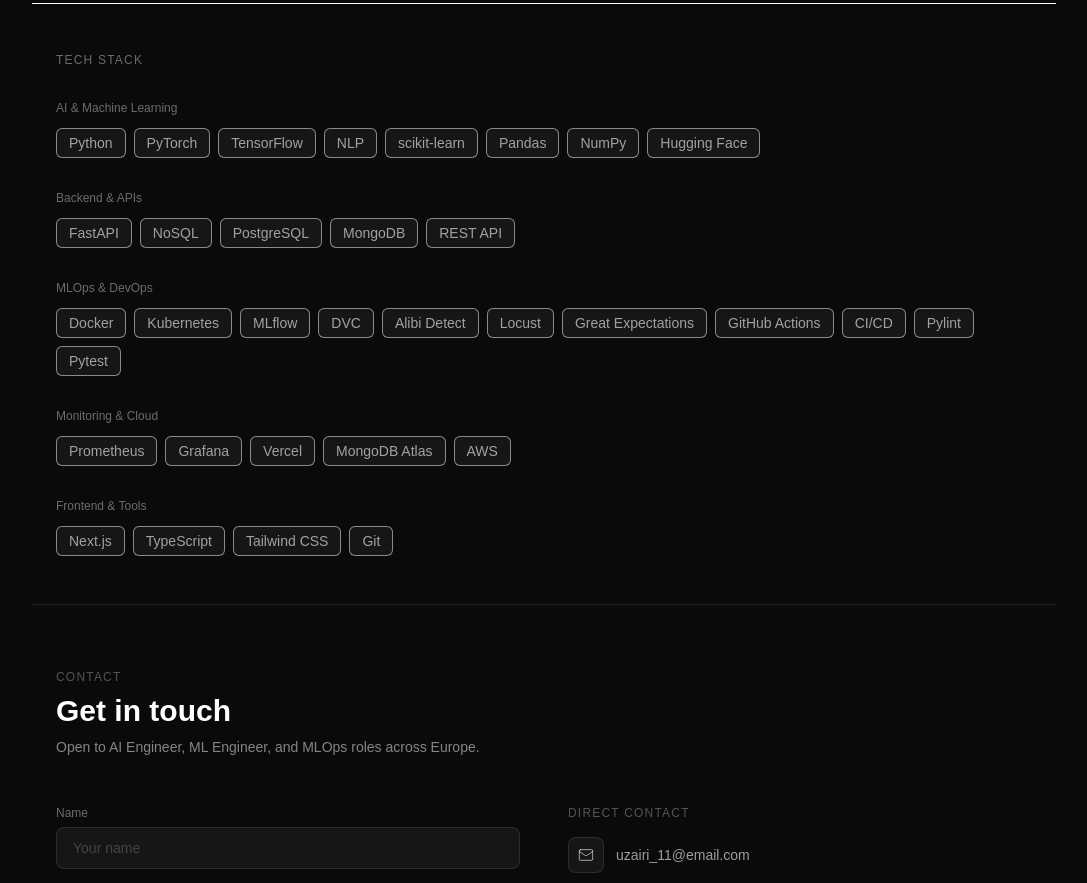
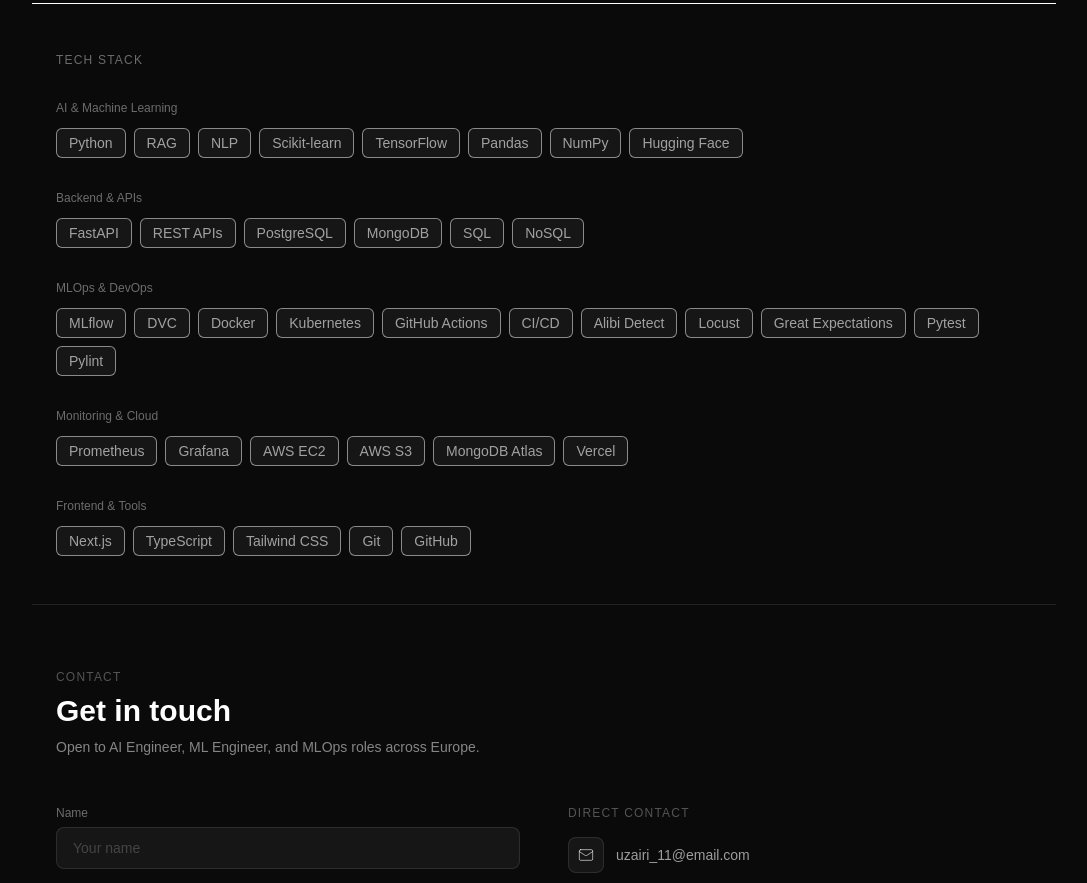
Before and after one commit to ozairshafique/ai-engineer-portfolio, a Next.js app: page / in a window 1280 px wide. Shown: the part 2380-3263 px from the top of the page, without its empty margins (96-1183 px from the left). Built offline with nearby package versions, Linux system fonts and the light colour scheme.

Commit message:
updated skills section for accuracy and consistency

```diff
--- a/app/page.tsx
+++ b/app/page.tsx
@@ -11,10 +11,10 @@ const skills = [
     category: "AI & Machine Learning",
     skills: [
       "Python",
-      "PyTorch",
+      "RAG",
+      "NLP",
+      "Scikit-learn",
       "TensorFlow",
-      "NLP",
-      "scikit-learn",
       "Pandas",
       "NumPy",
       "Hugging Face",
@@ -22,31 +22,38 @@ const skills = [
   },
   {
     category: "Backend & APIs",
-    skills: ["FastAPI", "NoSQL", "PostgreSQL", "MongoDB", "REST API"],
+    skills: ["FastAPI", "REST APIs", "PostgreSQL", "MongoDB", "SQL", "NoSQL"],
   },
   {
     category: "MLOps & DevOps",
     skills: [
+      "MLflow",
+      "DVC",
       "Docker",
       "Kubernetes",
-      "MLflow",
-      "DVC",
+      "GitHub Actions",
+      "CI/CD",
       "Alibi Detect",
       "Locust",
       "Great Expectations",
-      "GitHub Actions",
-      "CI/CD",
+      "Pytest",
       "Pylint",
-      "Pytest",
     ],
   },
   {
     category: "Monitoring & Cloud",
-    skills: ["Prometheus", "Grafana", "Vercel", "MongoDB Atlas", "AWS"],
+    skills: [
+      "Prometheus",
+      "Grafana",
+      "AWS EC2",
+      "AWS S3",
+      "MongoDB Atlas",
+      "Vercel",
+    ],
   },
   {
     category: "Frontend & Tools",
-    skills: ["Next.js", "TypeScript", "Tailwind CSS", "Git"],
+    skills: ["Next.js", "TypeScript", "Tailwind CSS", "Git", "GitHub"],
   },
 ];
 
```
